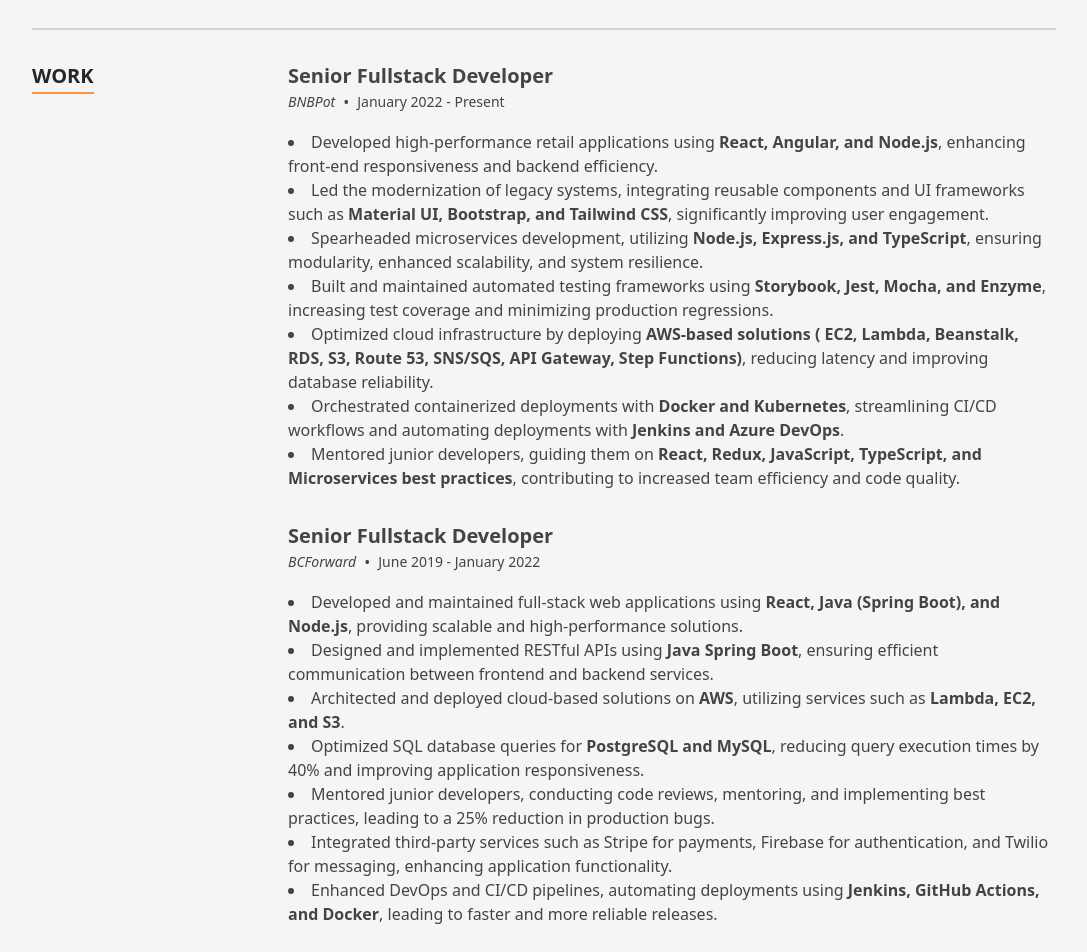
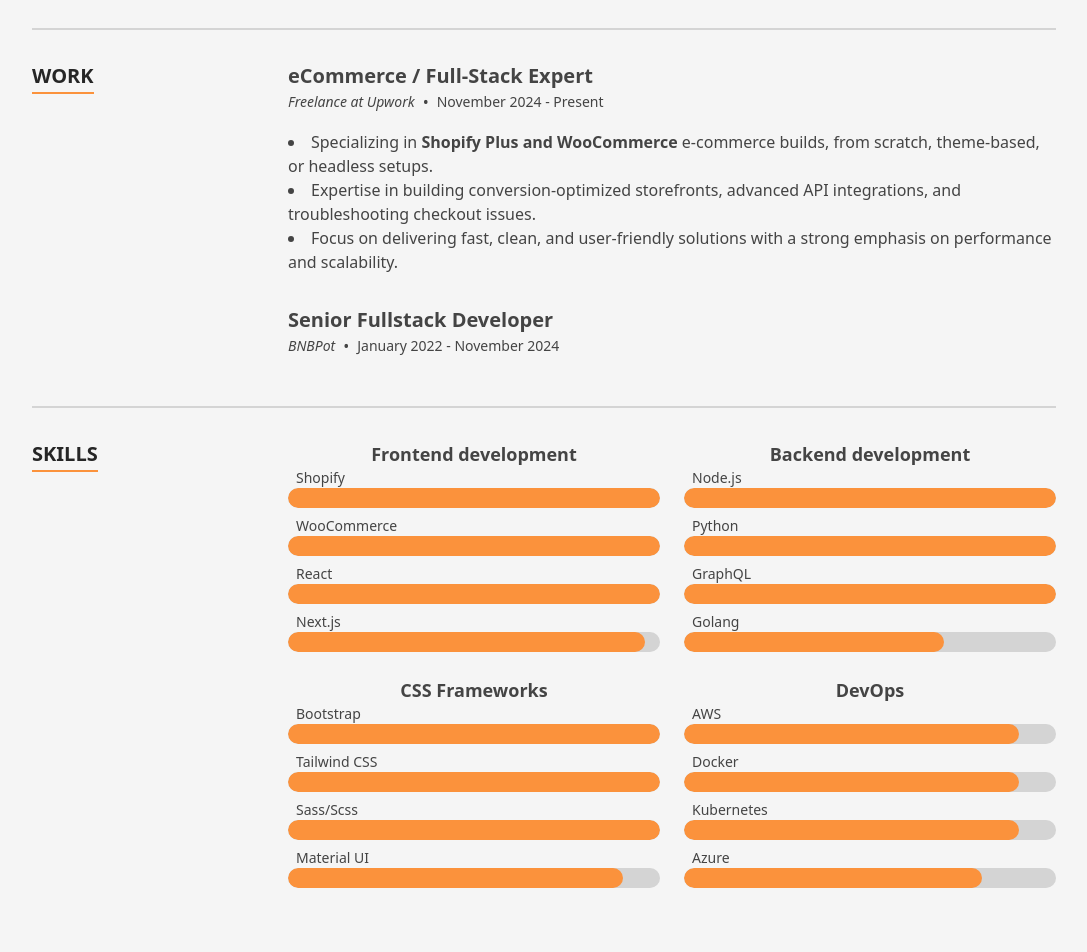
Before and after one commit to chrismiloyevic/e-commerce-expert, a Next.js app: page / in a window 1280 px wide. Shown: the part 1600-2552 px from the top of the page, without its empty margins (96-1183 px from the left). Built offline with nearby package versions, Linux system fonts and the light colour scheme.

Commit message:
modified: contact form

```diff
--- a/src/data/data.tsx
+++ b/src/data/data.tsx
@@ -47,7 +47,7 @@ export const homePageMeta: HomepageMeta = {
 export const SectionId = {
   Hero: 'hero',
   About: 'about',
-  Contact: 'contact',
+  // Contact: 'contact',
   Portfolio: 'portfolio',
   Resume: 'resume',
   Skills: 'skills',
@@ -62,7 +62,7 @@ export type SectionId = (typeof SectionId)[keyof typeof SectionId];
  */
 export const heroData: Hero = {
   imageSrc: heroImage,
-  name: `eCommerce expert`,
+  name: `eCommerce expert - Shopify Plus & WooCommerce`,
   description: (
     <>
       <p className="prose-sm text-stone-200 sm:prose-base lg:prose-lg">
@@ -82,12 +82,7 @@ export const heroData: Hero = {
       text: 'Resume',
       primary: true,
       Icon: ArrowDownTrayIcon,
-    },
-    {
-      href: `#${SectionId.Contact}`,
-      text: 'Contact',
-      primary: false,
-    },
+    }
   ],
 };
 
@@ -289,83 +284,34 @@ export const education: TimelineItem[] = [
 
 export const experience: TimelineItem[] = [
   {
-    date: 'January 2022 - Present',
-    location: 'BNBPot',
-    title: 'Senior Fullstack Developer',
+    date: 'November 2024 - Present',
+    location: 'Freelance at Upwork',
+    title: 'eCommerce / Full-Stack Expert',
     content: (
       <ul className="list-disc list-inside">
         <li>
-          Developed high-performance retail applications using <strong>React, Angular, and Node.js</strong>, enhancing
-          front-end responsiveness and backend efficiency.
+          Specializing in <strong>Shopify Plus and WooCommerce</strong> e-commerce builds, from scratch, theme-based, or
+          headless setups.
         </li>
         <li>
-          Led the modernization of legacy systems, integrating reusable components and UI frameworks such as{' '}
-          <strong>Material UI, Bootstrap, and Tailwind CSS</strong>, significantly improving user engagement.
+          Expertise in building conversion-optimized storefronts, advanced API integrations, and troubleshooting checkout
+          issues.
         </li>
         <li>
-          Spearheaded microservices development, utilizing <strong>Node.js, Express.js, and TypeScript</strong>,
-          ensuring modularity, enhanced scalability, and system resilience.
-        </li>
-        <li>
-          Built and maintained automated testing frameworks using <strong>Storybook, Jest, Mocha, and Enzyme</strong>,
-          increasing test coverage and minimizing production regressions.
-        </li>
-        <li>
-          Optimized cloud infrastructure by deploying{' '}
-          <strong>
-            AWS-based solutions ( EC2, Lambda, Beanstalk, RDS, S3, Route 53, SNS/SQS, API Gateway, Step Functions)
-          </strong>
-          , reducing latency and improving database reliability.
-        </li>
-        <li>
-          Orchestrated containerized deployments with <strong>Docker and Kubernetes</strong>, streamlining CI/CD
-          workflows and automating deployments with <strong>Jenkins and Azure DevOps</strong>.
-        </li>
-        <li>
-          Mentored junior developers, guiding them on{' '}
-          <strong>React, Redux, JavaScript, TypeScript, and Microservices best practices</strong>, contributing to
-          increased team efficiency and code quality.
+          Focus on delivering fast, clean, and user-friendly solutions with a strong emphasis on performance and
+          scalability.
         </li>
       </ul>
     ),
   },
   {
-    date: 'June 2019 - January 2022',
-    location: 'BCForward',
+    date: 'January 2022 - November 2024',
+    location: 'BNBPot',
     title: 'Senior Fullstack Developer',
     content: (
-      <ul className="list-disc list-inside">
-        <li>
-          Developed and maintained full-stack web applications using{' '}
-          <strong>React, Java (Spring Boot), and Node.js</strong>, providing scalable and high-performance solutions.
-        </li>
-        <li>
-          Designed and implemented RESTful APIs using <strong>Java Spring Boot</strong>, ensuring efficient
-          communication between frontend and backend services.
-        </li>
-        <li>
-          Architected and deployed cloud-based solutions on <strong>AWS</strong>, utilizing services such as{' '}
-          <strong>Lambda, EC2, and S3</strong>.
-        </li>
-        <li>
-          Optimized SQL database queries for <strong>PostgreSQL and MySQL</strong>, reducing query execution times by
-          40% and improving application responsiveness.
-        </li>
-        <li>
-          Mentored junior developers, conducting code reviews, mentoring, and implementing best practices, leading to a
-          25% reduction in production bugs.
-        </li>
-        <li>
-          Integrated third-party services such as Stripe for payments, Firebase for authentication, and Twilio for
-          messaging, enhancing application functionality.
-        </li>
-        <li>
-          Enhanced DevOps and CI/CD pipelines, automating deployments using{' '}
-          <strong>Jenkins, GitHub Actions, and Docker</strong>, leading to faster and more reliable releases.
-        </li>
-      </ul>
+      <></>
     ),
-  },
+  }
 ];
 
 /**
@@ -375,7 +321,7 @@ export const testimonial: TestimonialSection = {
   imageSrc: testimonialImage,
   testimonials: [
     {
-      name: 'Emily Carter',
+      name: 'Jocelyn',
       text: 'Chris played a pivotal role in elevating our Shopify store. His deep understanding of eCommerce and Shopify customization helped us launch new features quickly and seamlessly. Our sales and customer satisfaction both improved thanks to his expertise and proactive communication.',
       image: 'https://images.pexels.com/photos/1130626/pexels-photo-1130626.jpeg',
     },
```
